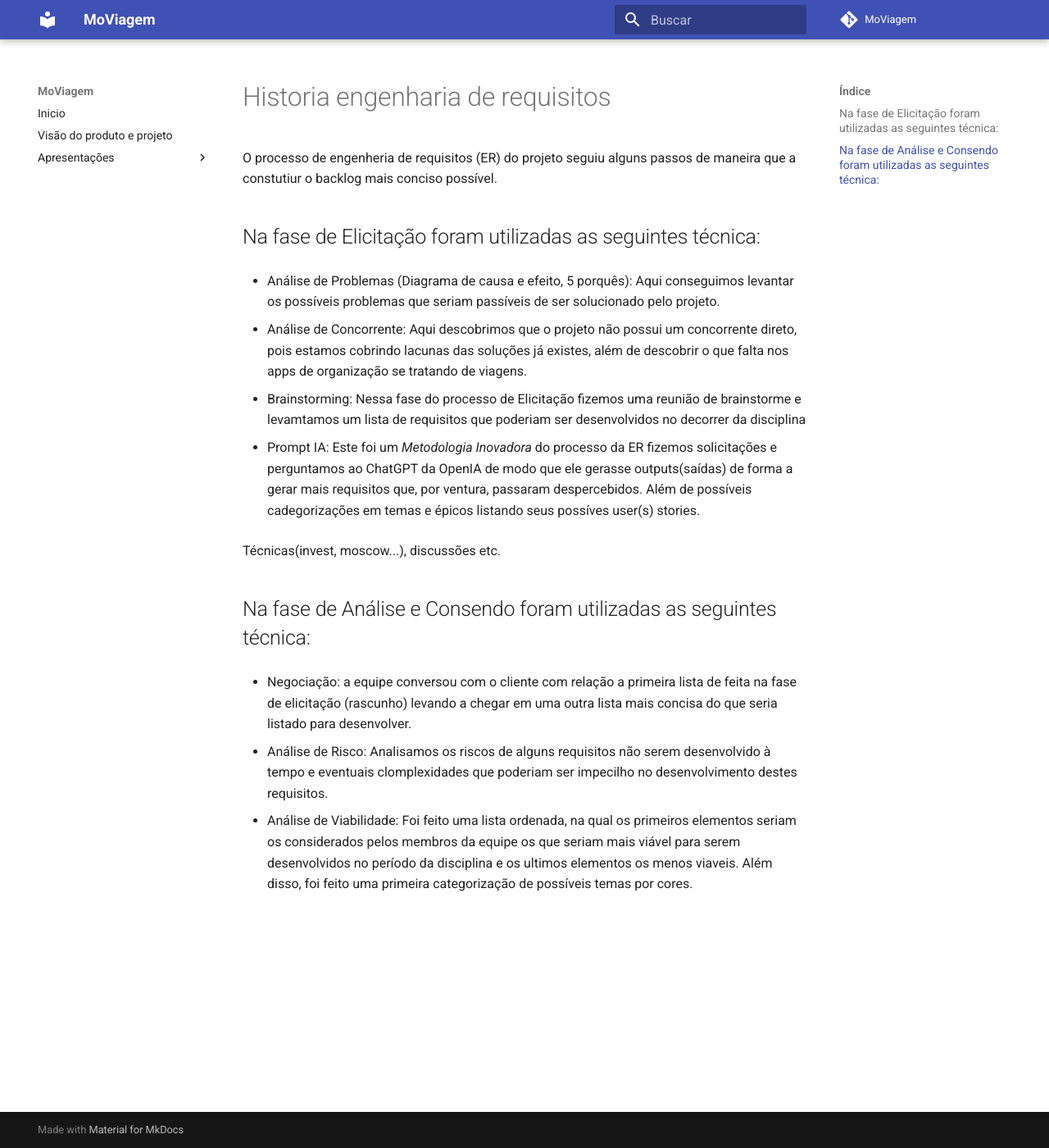
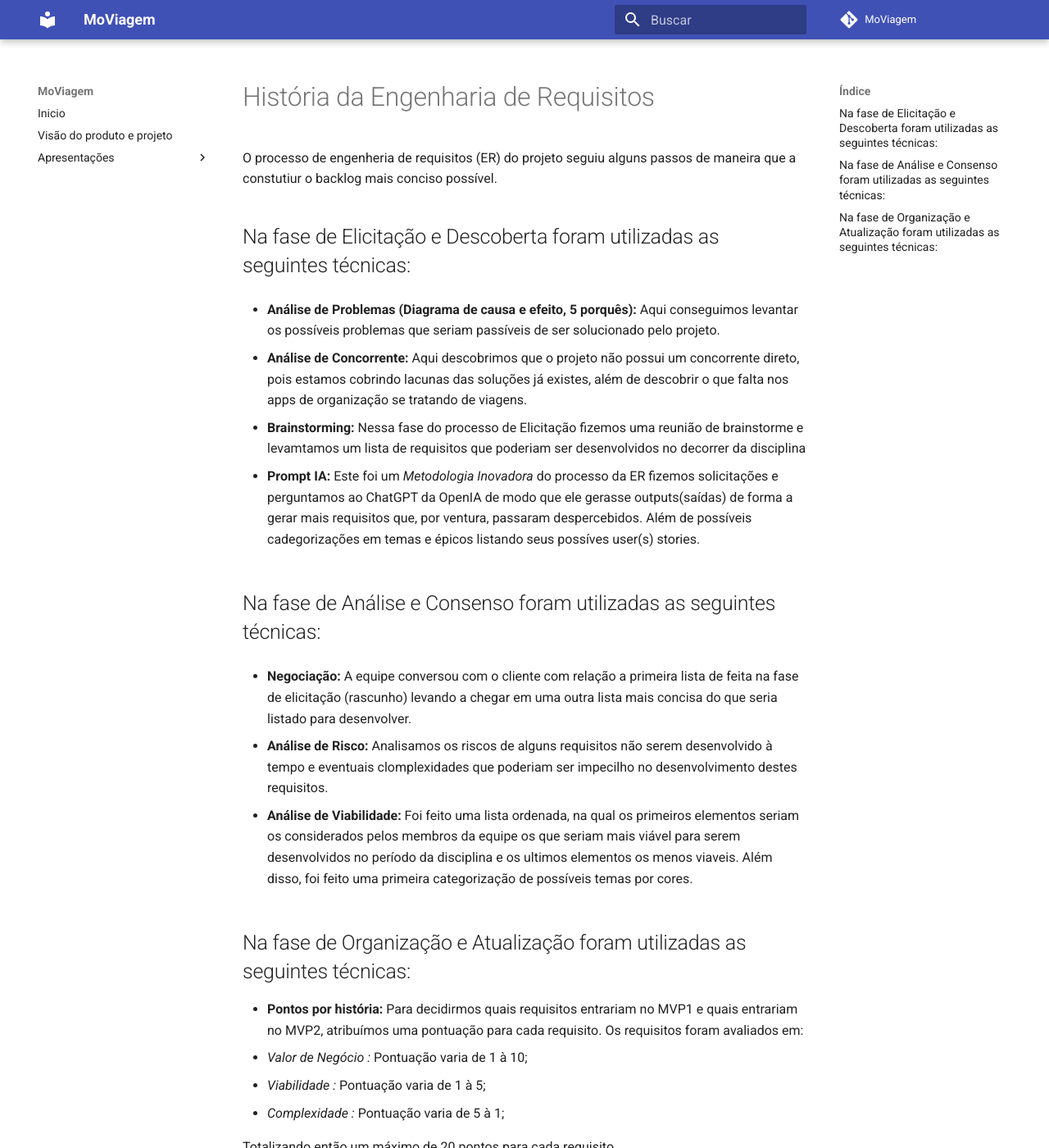
Before and after one commit to mdsreq-fga-unb/2023.1-MoViagem, an MkDocs documentation site: the page built from gitpages/docs/documentos/historia-engenharia-de-requisitos.md, in a window 1280 px wide and 1400 px high. Shown: the whole window at 82% size. Built offline with MkDocs 1.6.1 and Material for MkDocs 9.7.7, drawn with Linux system fonts in a browser that asks for light colours; comment, search, counter and statistics services are not loaded; some of the changed text lies outside the part shown.

Commit message:
Backlog, tabela de pontuação e MVPs

```diff
--- a/gitpages/docs/documentos/historia-engenharia-de-requisitos.md
+++ b/gitpages/docs/documentos/historia-engenharia-de-requisitos.md
@@ -1,28 +1,50 @@
+# História da Engenharia de Requisitos
+
 O processo de engenheria de requisitos (ER) do projeto seguiu alguns passos de maneira que a constutiur o backlog mais conciso possível.
 
-## Na fase de Elicitação foram utilizadas as seguintes técnica:
+## Na fase de Elicitação e Descoberta foram utilizadas as seguintes técnicas:
 
-- Análise de Problemas (Diagrama de causa e efeito, 5 porquês):
+- **Análise de Problemas (Diagrama de causa e efeito, 5 porquês):**
   Aqui conseguimos levantar os possíveis problemas que seriam passíveis de ser solucionado pelo projeto.
 
-- Análise de Concorrente:
+- **Análise de Concorrente:**
   Aqui descobrimos que o projeto não possui um concorrente direto, pois estamos cobrindo lacunas das soluções já existes, além de descobrir o que falta nos apps de organização se tratando de viagens.
 
-- Brainstorming:
+- **Brainstorming:**
   Nessa fase do processo de Elicitação fizemos uma reunião de brainstorme e levamtamos um lista de requisitos que poderiam ser desenvolvidos no decorrer da disciplina
 
-- Prompt IA:
+- **Prompt IA:**
   Este foi um _Metodologia Inovadora_ do processo da ER fizemos solicitações e perguntamos ao ChatGPT da OpenIA
   de modo que ele gerasse outputs(saídas) de forma a gerar mais requisitos que, por ventura, passaram despercebidos. Além de possíveis cadegorizações em temas e épicos listando seus possíves user(s) stories.
 
-Técnicas(invest, moscow...), discussões etc.
+## Na fase de Análise e Consenso foram utilizadas as seguintes técnicas:
 
-## Na fase de Análise e Consendo foram utilizadas as seguintes técnica:
+- **Negociação:**
+  A equipe conversou com o cliente com relação a primeira lista de feita na fase de elicitação (rascunho) levando a chegar em uma outra lista mais concisa do que seria listado para desenvolver.
 
-- Negociação: a equipe conversou com o cliente com relação a primeira lista de feita na fase de elicitação (rascunho) levando a chegar em uma outra lista mais concisa do que seria listado para desenvolver.
-
-- Análise de Risco:
+- **Análise de Risco:**
   Analisamos os riscos de alguns requisitos não serem desenvolvido à tempo e eventuais clomplexidades que poderiam ser impecilho no desenvolvimento destes requisitos.
 
-- Análise de Viabilidade:
+- **Análise de Viabilidade:**
   Foi feito uma lista ordenada, na qual os primeiros elementos seriam os considerados pelos membros da equipe os que seriam mais viável para serem desenvolvidos no período da disciplina e os ultimos elementos os menos viaveis. Além disso, foi feito uma primeira categorização de possíveis temas por cores.
+
+## Na fase de Organização e Atualização foram utilizadas as seguintes técnicas:
+
+- **Pontos por história:**
+  Para decidirmos quais requisitos entrariam no MVP1 e quais entrariam no MVP2, atribuímos uma pontuação para cada requisito. Os requisitos foram avaliados em:
+  - *Valor de Negócio :* Pontuação varia de 1 à 10;
+  - *Viabilidade      :* Pontuação varia de 1 à 5;
+  - *Complexidade     :* Pontuação varia de 5 à 1;
+
+  Totalizando então um máximo de 20 pontos para cada requisito.
+
+- **MoSCoW (Must Have, Should Have, Could Have, Won't Have):**
+  A partir da pontuação obtida por cada requisito, alocamos eles em suas devidas categorias do MoSCoW de acordo com estes critérios:
+  - *Must Have:* Requisitos com pontuação maior que 15, ou aqueles com pontuação igual à 15 e valor de negócio igual à 10.
+  - *Should Have:* Requisitos com pontuação igual à 15 e valor de negócio menor que 10, ou aqueles com pontuação igual à 14.
+  - *Could Have:* Requisitos com pontuação menor que 14.
+  - *Won't Have:* Não teve requisitos nesta categoria.
+  <br></br>
+  [Tabela de pontuação dos requisitos](https://mdsreq-fga-unb.github.io/2023.1-MoViagem/documentos/pontuacao-requisitos/)<br></br>
+
+  Com base nisto definimos o [MVP1](https://mdsreq-fga-unb.github.io/2023.1-MoViagem/documentos/mvp1/) como os requisitos presentes na categoria Must Have e o [MVP2](https://mdsreq-fga-unb.github.io/2023.1-MoViagem/documentos/mvp2/) como os requisitos presentes nas categorias Should Have e Could Have.
```
Also changed, not shown: gitpages/docs/documentos/backlog.md (added, +31 -0 lines), gitpages/docs/documentos/mvp1.md (added, +19 -0 lines), gitpages/docs/documentos/mvp2.md (added, +18 -0 lines), gitpages/docs/documentos/pontuacao-requisitos.md (added, +38 -0 lines).
